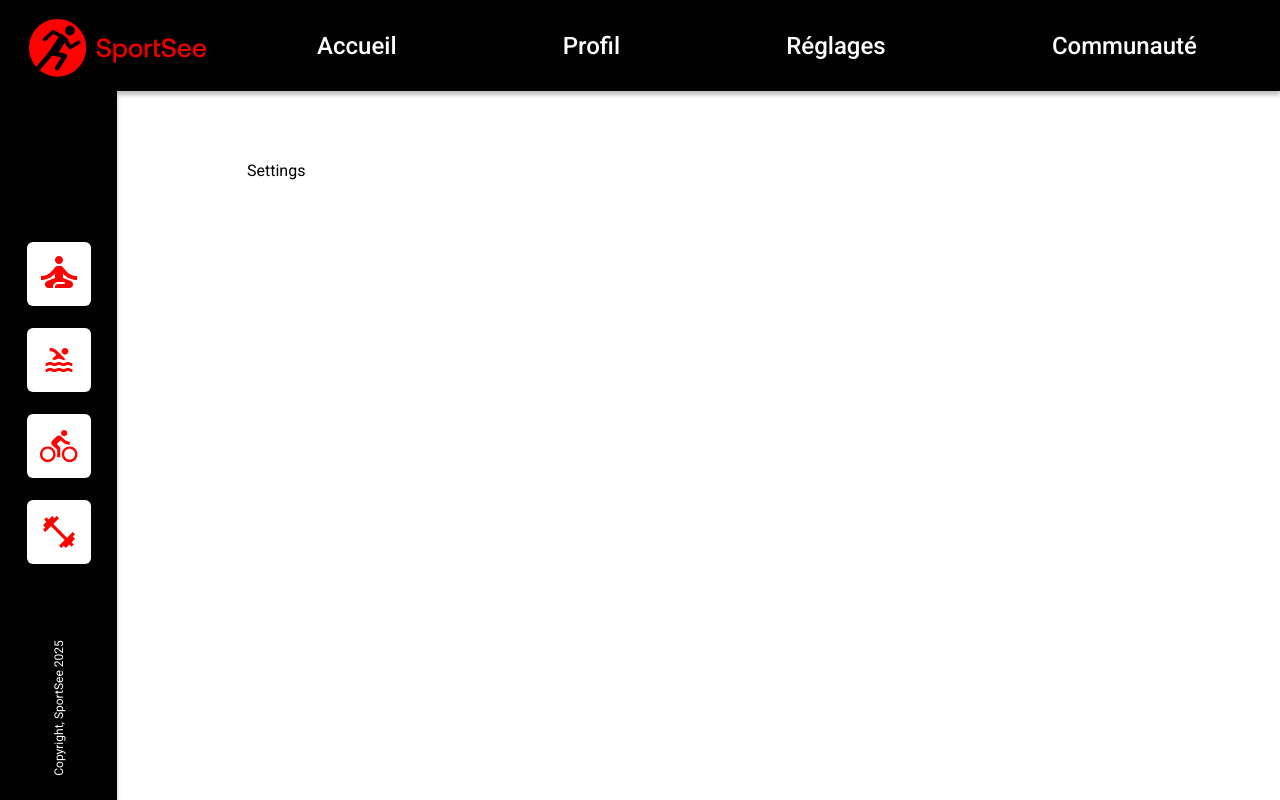
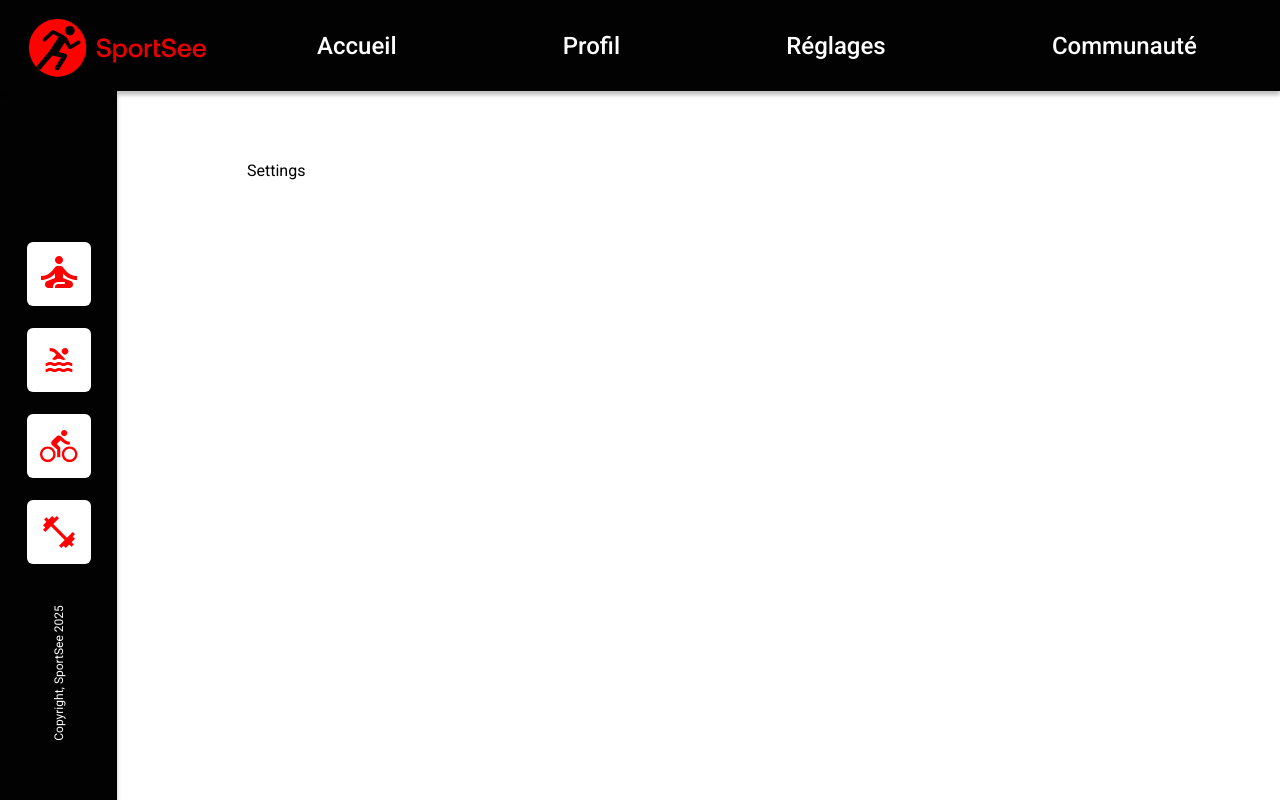
Before and after one commit to InesJT/sportsee-app, a React (Vite) app: page /settings in a window 1280 px wide. Built offline with nearby package versions, Linux system fonts and the light colour scheme; no server answers.

Commit message:
fix css issue

```diff
--- a/src/layout/sidebar/Sidebar.scss
+++ b/src/layout/sidebar/Sidebar.scss
@@ -22,6 +22,6 @@
     font-size: 0.75rem;
     text-wrap: nowrap;
     position: absolute;
-    bottom: 85px;
+    bottom: 120px;
   }
 }
```
